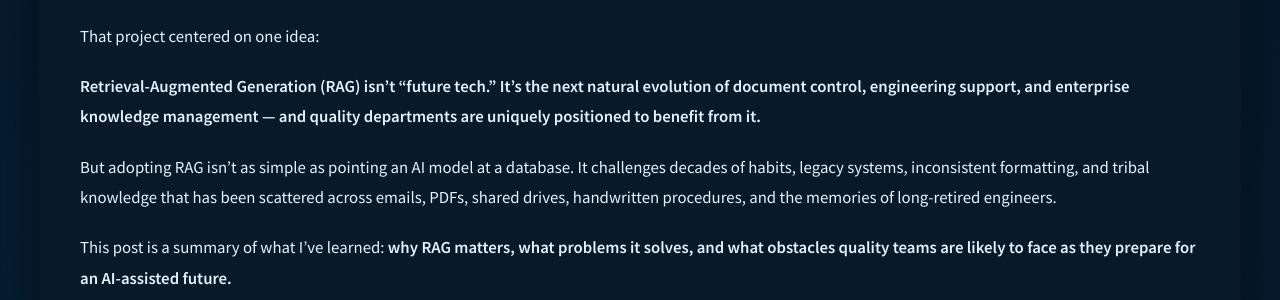
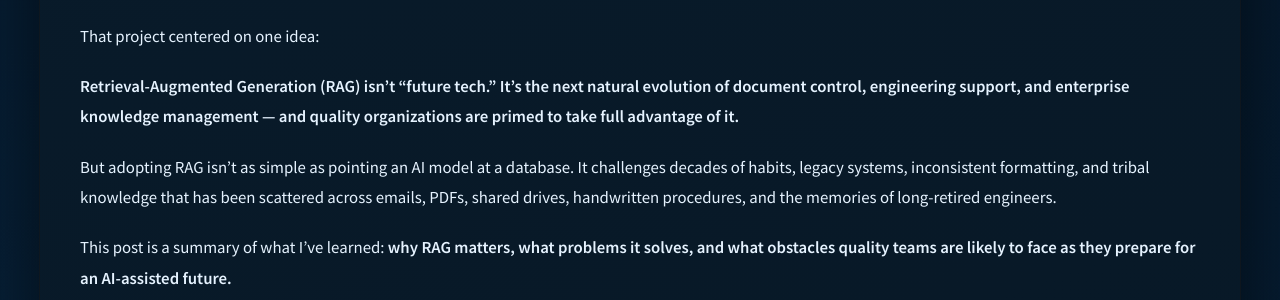
Before and after one commit to JohnForeman/MetrologyCentral, a Jekyll site: the page built from _posts/2025-11-21-the-future-of-quality-rag-belongs-in-every-quality-organization.md, in a window 1280 px wide and 900 px high, scrolled down 383 px. Shown: the part 185-485 px from the top of the window. Built offline with Jekyll 4.4.1, drawn with Linux system fonts in a browser that asks for light colours.

Commit message:
Update post content

```diff
--- a/_posts/2025-11-21-the-future-of-quality-rag-belongs-in-every-quality-organization.md
+++ b/_posts/2025-11-21-the-future-of-quality-rag-belongs-in-every-quality-organization.md
@@ -77,7 +77,7 @@ Over the last year, I’ve been deeply involved in a project that forced me to r
 
 That project centered on one idea:
 
-**Retrieval-Augmented Generation (RAG) isn’t “future tech.” It’s the next natural evolution of document control, engineering support, and enterprise knowledge management — and quality departments are uniquely positioned to benefit from it.**
+**Retrieval-Augmented Generation (RAG) isn’t “future tech.” It’s the next natural evolution of document control, engineering support, and enterprise knowledge management — and quality organizations are primed to take full advantage of it.**
 
 But adopting RAG isn’t as simple as pointing an AI model at a database. It challenges decades of habits, legacy systems, inconsistent formatting, and tribal knowledge that has been scattered across emails, PDFs, shared drives, handwritten procedures, and the memories of long-retired engineers.
 
```
